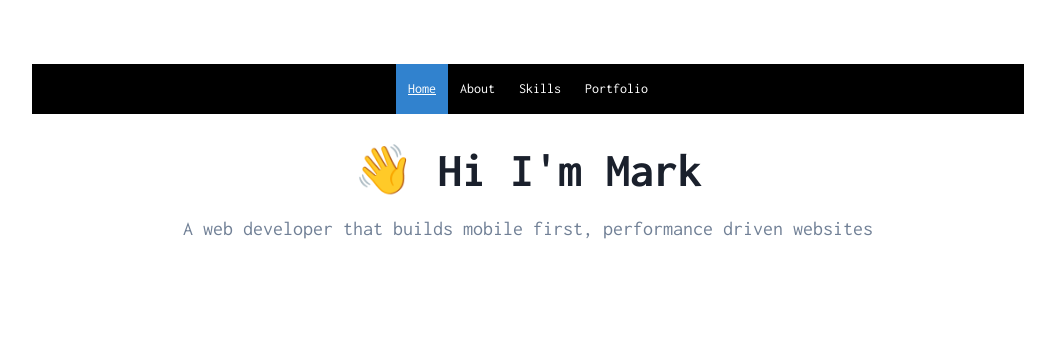
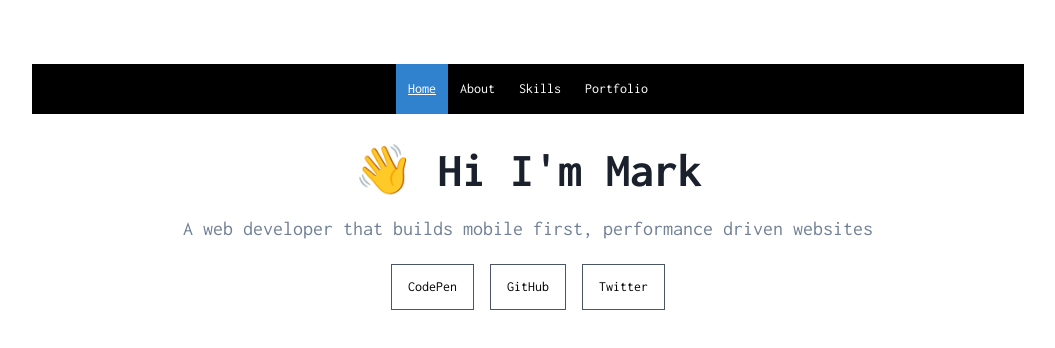
Before and after one commit to markmead/portfolio, a Next.js app: page / in a window 1280 px wide. Shown: the top 348 px of the page, without its empty margins (112-1167 px from the left). Built offline with nearby package versions, Linux system fonts and the light colour scheme; what @tailwindcss/ui would draw is missing.

Commit message:
Add social links

```diff
--- a/components/navbar/index.js
+++ b/components/navbar/index.js
@@ -2,7 +2,7 @@
 
 export default function Navbar() {
   return (
-    <nav className='space-x-4 bg-black'>
+    <nav className='bg-black'>
       <div className='flex items-end justify-center max-w-screen-xl px-4 mx-auto'>
         <NavLink path='/' title='Home' />
         <NavLink path='/about' title='About' />
--- /dev/null
+++ b/components/social/index.js
@@ -0,0 +1,24 @@
+import social from '../../data/social'
+
+function Social() {
+  return (
+    <>
+      <nav className='flex items-center space-x-4'>
+        {social.map((item) => (
+          <span class='flex-shrink-0 inline-flex mt-5'>
+            <a
+              href={item.link}
+              rel='noopener noreferrer'
+              target='_blank'
+              class='px-4 py-3 inline-flex text-sm border border-gray-700 hover:border-blue-600 hover:bg-blue-600 hover:text-white leading-5'
+            >
+              {item.name}
+            </a>
+          </span>
+        ))}
+      </nav>
+    </>
+  )
+}
+
+export default Social
--- /dev/null
+++ b/data/social.js
@@ -0,0 +1,7 @@
+const social = [
+  { name: 'CodePen', link: 'https://codepen.io/markmead/pens/popular' },
+  { name: 'GitHub', link: 'https://github.com/markmead' },
+  { name: 'Twitter', link: 'https://twitter.com/itsmarkmead' },
+]
+
+export default social
--- a/pages/index.js
+++ b/pages/index.js
@@ -3,6 +3,7 @@
 import Layout from '../components/layout'
 import PageHeading from '../components/page-heading'
 import PageSubHeading from '../components/page-sub-heading'
+import Social from '../components/social'
 
 export default function Home() {
   return (
@@ -15,6 +16,9 @@
       <Layout>
         <PageHeading title="👋 Hi I'm Mark" />
         <PageSubHeading title='A web developer that builds mobile first, performance driven websites' />
+        <div className='flex justify-center'>
+          <Social />
+        </div>
       </Layout>
     </>
   )
```
